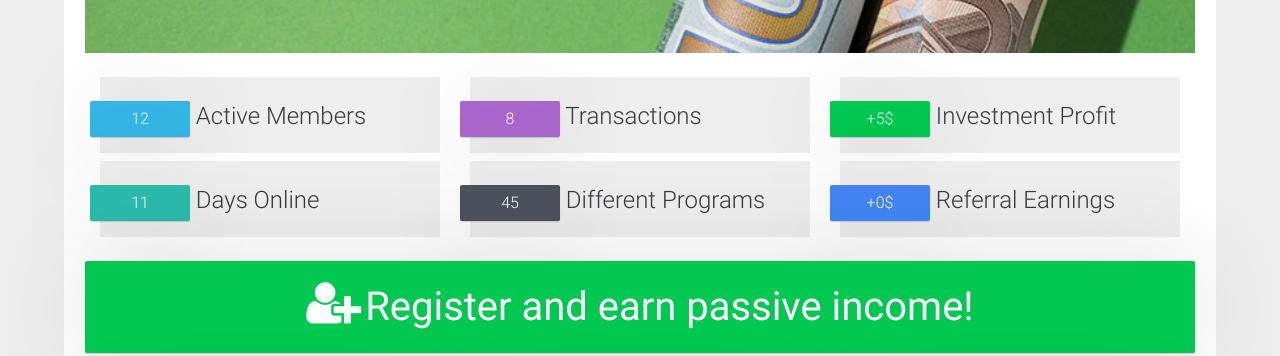
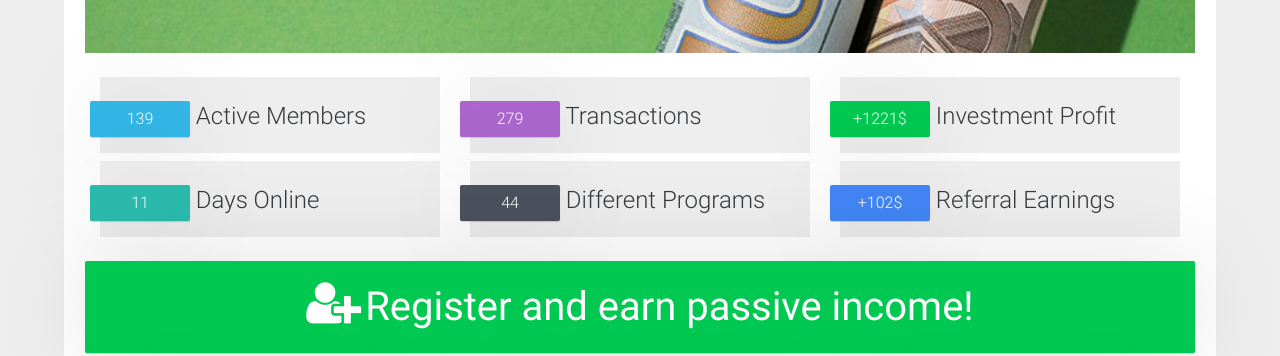
Before and after one commit to hm-gthb/hm-gthb.github.io, a Jekyll site: the page built from index.html, in a window 1280 px wide and 900 px high. Shown: the part 382-738 px from the top of the window. Built offline with Jekyll 4.4.1, drawn with Linux system fonts in a browser that asks for light colours; nearby versions of some CDN libraries.

Commit message:
Update _config.yml

```diff
--- a/_config.yml
+++ b/_config.yml
@@ -6,9 +6,9 @@ baseurl: ''
 permalink: '/:title.html'
 ngrok: https://79f0b017.ngrok.io/backend
 exclude: [.git, .gitignore]
-active_members: 12
-transactions: 8
-profits: 5
+active_members: 139
+transactions: 279
+profits: 1221
 days_online: 11
-programs: 45
-ref_income: 0
+programs: 44
+ref_income: 102
```
